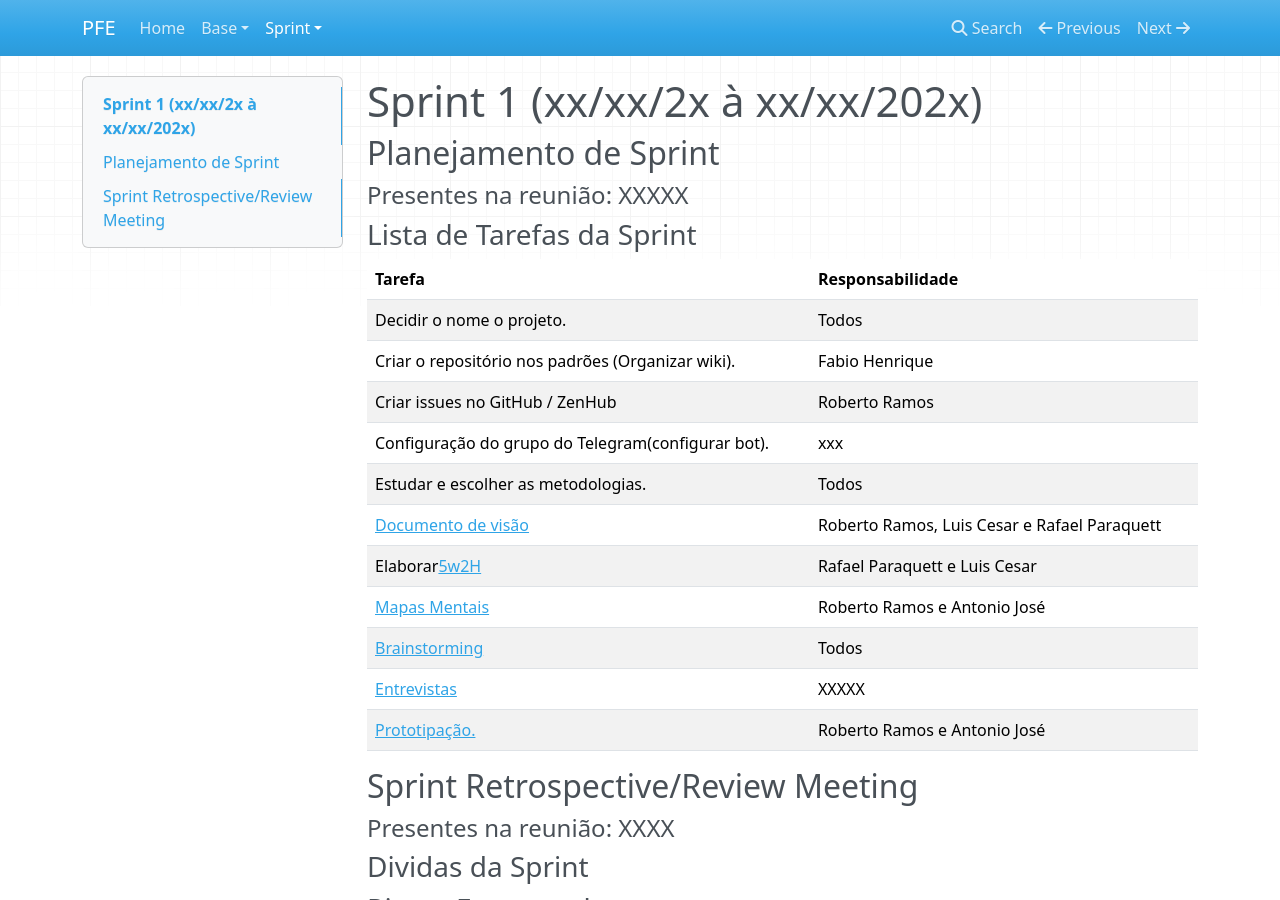
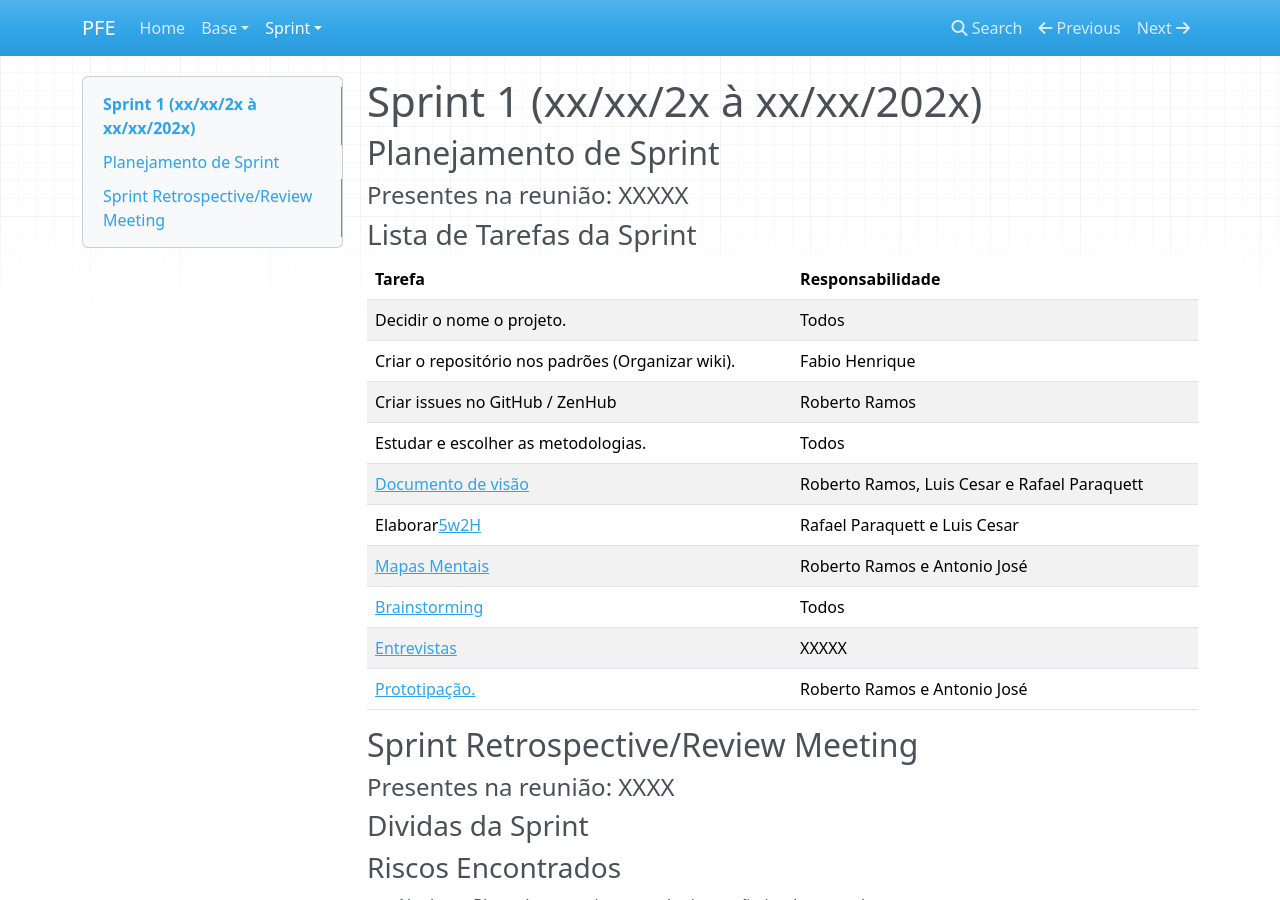
Before and after one commit to Projetos-de-Extensao/PFE_25.1_8003_II, an MkDocs documentation site: the page built from docs/sprint/sprint1.md, in a window 1280 px wide and 900 px high. Built offline with MkDocs 1.6.1, drawn with Linux system fonts in a browser that asks for light colours; nearby versions of some CDN libraries.

Commit message:
update sprint

```diff
--- a/docs/sprint/sprint1.md
+++ b/docs/sprint/sprint1.md
@@ -14,8 +14,7 @@ title: Sprint 1
 | -------------------------------------------------------------------------------------------- | ---------------- |
 | Decidir o nome o projeto.                                                                    | Todos         |
 | Criar o repositório nos padrões (Organizar wiki).                                          | Fabio Henrique             |
-| Criar issues no GitHub / ZenHub                                                              | Roberto Ramos             |
-| Configuração do grupo do Telegram(configurar bot).                                         | xxx              |
+| Criar issues no GitHub / ZenHub                                                              | Roberto Ramos             |           |
 | Estudar e escolher as metodologias.                                                          | Todos            |
 | [Documento de visão](https://github.com/xxx/xxx.md)                                            |  Roberto Ramos, Luis Cesar e Rafael Paraquett    |
 | Elaborar[5w2H](https://github.com/xxx/xxx.md)                                                   |  Rafael Paraquett e Luis Cesar     |
```
